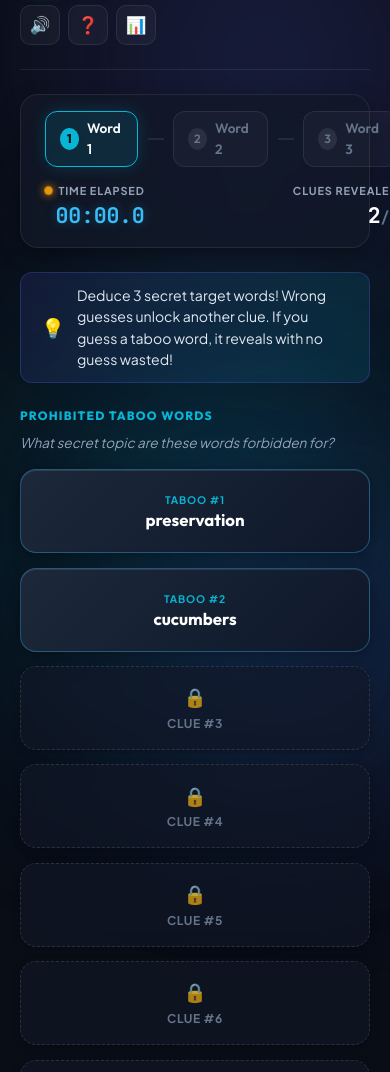
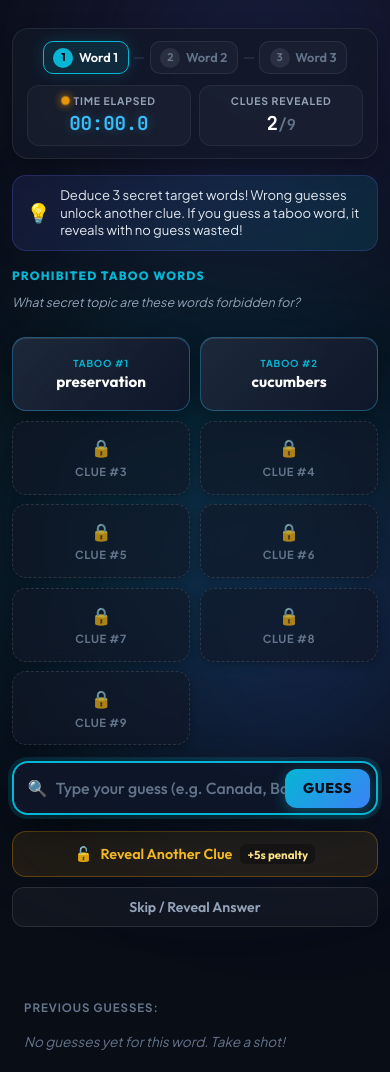
Before and after one commit to XavierWattermann/reverse-taboo, a plain HTML site: page index.html in a window 390 px wide. Shown: the part 86-1158 px from the top of the page. Drawn offline with Linux system fonts and the light colour scheme.

Commit message:
Add files via upload

```diff
--- a/index.html
+++ b/index.html
@@ -8,7 +8,7 @@
   <link rel="preconnect" href="https://fonts.googleapis.com">
   <link rel="preconnect" href="https://fonts.gstatic.com" crossorigin>
   <link href="https://fonts.googleapis.com/css2?family=Outfit:wght@400;500;600;700;800&family=Plus+Jakarta+Sans:wght@400;500;600;700&family=JetBrains+Mono:wght@500;700&display=swap" rel="stylesheet">
-  <link rel="stylesheet" href="style.css?v=4">
+  <link rel="stylesheet" href="style.css?v=5">
 </head>
 <body>
   <!-- Ambient background glow elements -->
@@ -124,7 +124,7 @@
               type="text"
               id="guessInput"
               class="guess-input"
-              placeholder="Type your guess (e.g. Canada, Sunlight, Batman)..."
+              placeholder="Type your guess (e.g. Canada, Batman)..."
               autocapitalize="off"
               spellcheck="false"
               autocomplete="off"
--- a/style.css
+++ b/style.css
@@ -754,20 +754,26 @@ html, body {
 }
 
 .skip-action-btn {
-  background: transparent;
-  border: none;
-  color: var(--text-dim);
+  background: rgba(255, 255, 255, 0.04);
+  border: 1px solid rgba(255, 255, 255, 0.1);
+  color: var(--text-muted);
+  font-family: var(--font-heading);
   font-size: 0.85rem;
   font-weight: 600;
   cursor: pointer;
-  padding: 0.5rem 0.75rem;
-  border-radius: 8px;
+  padding: 0.6rem 1rem;
+  border-radius: 12px;
   transition: all var(--trans-fast);
+  display: inline-flex;
+  align-items: center;
+  justify-content: center;
+  gap: 0.4rem;
 }
 
 .skip-action-btn:hover {
-  color: var(--text-muted);
-  background: rgba(255, 255, 255, 0.04);
+  color: #fff;
+  background: rgba(255, 255, 255, 0.08);
+  border-color: rgba(255, 255, 255, 0.2);
 }
 
 /* In-board Answer Revealed Banner */
@@ -1467,43 +1473,355 @@ html, body {
   z-index: 1000;
 }
 
-/* Responsive Breakpoints */
+/* =========================================================================
+   12. RESPONSIVE DESIGN & MOBILE OPTIMIZATIONS
+   ========================================================================= */
+
 @media (max-width: 768px) {
+  .app-container {
+    padding: 1.25rem 1rem;
+  }
+
+  .game-hud {
+    gap: 1rem;
+    padding: 0.9rem 1.25rem;
+  }
+
+  .clues-grid {
+    grid-template-columns: repeat(2, 1fr);
+    gap: 0.75rem;
+  }
+
+  .stats-overview-grid {
+    grid-template-columns: repeat(2, 1fr);
+  }
+
+  .summary-stats-grid {
+    grid-template-columns: repeat(2, 1fr);
+    gap: 0.65rem;
+  }
+}
+
+@media (max-width: 640px) {
+  .app-container {
+    padding: 0.85rem 0.75rem;
+  }
+
   .app-header {
-    flex-direction: column;
-    align-items: stretch;
-  }
-
-  .mode-nav {
-    overflow-x: auto;
-    width: 100%;
-  }
-
+    padding-bottom: 0.85rem;
+    gap: 0.5rem;
+  }
+
+  .brand {
+    gap: 0.6rem;
+  }
+
+  .logo-icon {
+    width: 38px;
+    height: 38px;
+    border-radius: 10px;
+  }
+
+  .brand-text h1 {
+    font-size: 1.2rem;
+  }
+
+  .puzzle-id {
+    font-size: 0.65rem;
+    padding: 0.15rem 0.45rem;
+  }
+
+  .header-actions {
+    gap: 0.35rem;
+  }
+
+  .icon-btn {
+    width: 38px;
+    height: 38px;
+    font-size: 1rem;
+    border-radius: 10px;
+  }
+
+  .game-area {
+    gap: 1rem;
+    margin-top: 1rem;
+  }
+
+  /* HUD & Stepper: Clean, balanced metrics */
   .game-hud {
     flex-direction: column;
     align-items: stretch;
-    gap: 1rem;
+    padding: 0.75rem 0.85rem;
+    gap: 0.65rem;
+    border-radius: 16px;
+  }
+
+  .round-stepper {
+    justify-content: center;
+    gap: 0.35rem;
+    width: 100%;
+  }
+
+  .step-chip {
+    padding: 0.35rem 0.6rem;
+    font-size: 0.8rem;
+    gap: 0.35rem;
+    border-radius: 10px;
+  }
+
+  .step-num {
+    width: 20px;
+    height: 20px;
+    font-size: 0.7rem;
+  }
+
+  .step-divider {
+    width: 10px;
   }
 
   .hud-metrics {
+    width: 100%;
     justify-content: space-between;
+    gap: 0.5rem;
+  }
+
+  .metric-card {
+    flex: 1;
+    background: rgba(255, 255, 255, 0.03);
+    border: 1px solid rgba(255, 255, 255, 0.06);
+    border-radius: 12px;
+    padding: 0.45rem 0.65rem;
+    text-align: center;
+  }
+
+  .metric-label {
+    justify-content: center;
+    font-size: 0.65rem;
+    gap: 0.3rem;
+  }
+
+  .metric-value {
+    font-size: 1.2rem;
+  }
+
+  /* Instructions Banner */
+  .mode-banner {
+    padding: 0.65rem 0.85rem;
+    gap: 0.6rem;
+    border-radius: 14px;
+  }
+
+  .mode-banner-text {
+    font-size: 0.82rem;
+    line-height: 1.35;
+  }
+
+  /* Clues Grid & Cards: Generous breathing room, proportional cards */
+  .clues-header {
+    margin-bottom: 0.6rem;
+  }
+
+  .clues-title {
+    font-size: 0.75rem;
+  }
+
+  .clues-caption {
+    font-size: 0.78rem;
   }
 
   .clues-grid {
     grid-template-columns: repeat(2, 1fr);
-  }
-
-  .stats-overview-grid {
+    gap: 0.6rem;
+  }
+
+  .clue-card {
+    height: 74px;
+    border-radius: 14px;
+  }
+
+  .clue-front, .clue-back {
+    padding: 0.5rem 0.65rem;
+    border-radius: 14px;
+  }
+
+  .clue-front .lock-icon {
+    font-size: 1.05rem;
+    margin-bottom: 0.15rem;
+  }
+
+  .clue-front .clue-placeholder-label {
+    font-size: 0.7rem;
+  }
+
+  .clue-back .clue-badge {
+    font-size: 0.6rem;
+    margin-bottom: 0.15rem;
+  }
+
+  .clue-back .clue-text {
+    font-size: 0.95rem;
+    line-height: 1.2;
+  }
+
+  /* Word Length Hint Box */
+  .word-hint-box {
+    padding: 0.75rem 0.85rem;
+    border-radius: 14px;
+    gap: 0.45rem;
+  }
+
+  .word-dashes-display {
+    gap: 0.25rem;
+  }
+
+  .dash-letter, .dash-blank, .dash-punct {
+    min-width: 24px;
+    height: 34px;
+    font-size: 1.1rem;
+    border-radius: 6px;
+  }
+
+  .dash-space {
+    width: 8px;
+    height: 34px;
+  }
+
+  /* Guess Form & Input */
+  .input-wrapper {
+    padding: 0.35rem 0.45rem 0.35rem 0.85rem;
+    border-radius: 16px;
+  }
+
+  .input-icon {
+    font-size: 1rem;
+    margin-right: 0.5rem;
+  }
+
+  .guess-input {
+    font-size: 1rem;
+    padding: 0.45rem 0;
+  }
+
+  .guess-btn {
+    padding: 0.65rem 1.15rem;
+    font-size: 0.88rem;
+    border-radius: 12px;
+  }
+
+  .guess-btn .key-hint {
+    display: none;
+  }
+
+  /* Action Bar Buttons: Un-cramped, full-width touch targets */
+  .action-bar {
+    display: flex;
+    flex-direction: column;
+    gap: 0.6rem;
+    width: 100%;
+  }
+
+  .hint-action-btn {
+    width: 100%;
+    justify-content: center;
+    padding: 0.75rem 1rem;
+    font-size: 0.9rem;
+    border-radius: 14px;
+  }
+
+  .skip-action-btn {
+    width: 100%;
+    justify-content: center;
+    padding: 0.65rem 1rem;
+    font-size: 0.88rem;
+    border-radius: 12px;
+    background: rgba(255, 255, 255, 0.04);
+    border: 1px solid rgba(255, 255, 255, 0.1);
+  }
+
+  /* Revealed Answer Banner */
+  .revealed-answer-banner {
+    padding: 1.15rem 1rem;
+    gap: 0.75rem;
+    border-radius: 16px;
+    margin: 0.35rem 0;
+  }
+
+  .revealed-target-word {
+    font-size: 1.45rem;
+  }
+
+  .proceed-btn {
+    width: 100%;
+    justify-content: center;
+    padding: 0.8rem 1.25rem;
+    font-size: 0.92rem;
+    border-radius: 12px;
+  }
+
+  /* Modals */
+  .modal-card {
+    padding: 1.5rem 1.15rem;
+    width: 94%;
+    border-radius: 20px;
+  }
+
+  .modal-buttons {
+    flex-direction: column;
+    gap: 0.6rem;
+    width: 100%;
+  }
+
+  .btn-primary, .btn-secondary, .btn-danger {
+    width: 100%;
+    padding: 0.85rem 1rem;
+    justify-content: center;
+    font-size: 0.92rem;
+    border-radius: 12px;
+  }
+
+  .summary-stats-grid {
     grid-template-columns: repeat(2, 1fr);
-  }
-}
-
-@media (max-width: 480px) {
+    gap: 0.6rem;
+  }
+
+  .stat-box {
+    padding: 0.75rem 0.5rem;
+  }
+
+  .stat-box .stat-value {
+    font-size: 1.25rem;
+  }
+
+  .history-container {
+    padding: 0.75rem;
+    border-radius: 14px;
+  }
+
+  .guess-chip {
+    padding: 0.25rem 0.55rem;
+    font-size: 0.78rem;
+  }
+}
+
+@media (max-width: 360px) {
   .clues-grid {
     grid-template-columns: 1fr;
-  }
-
-  .summary-stats-grid {
-    grid-template-columns: 1fr;
-  }
-}
+    gap: 0.5rem;
+  }
+
+  .clue-card {
+    height: 68px;
+  }
+
+  .brand-text h1 {
+    font-size: 1.05rem;
+  }
+
+  .step-chip .step-label {
+    display: none;
+  }
+
+  .step-chip {
+    padding: 0.35rem 0.5rem;
+  }
+}
```
